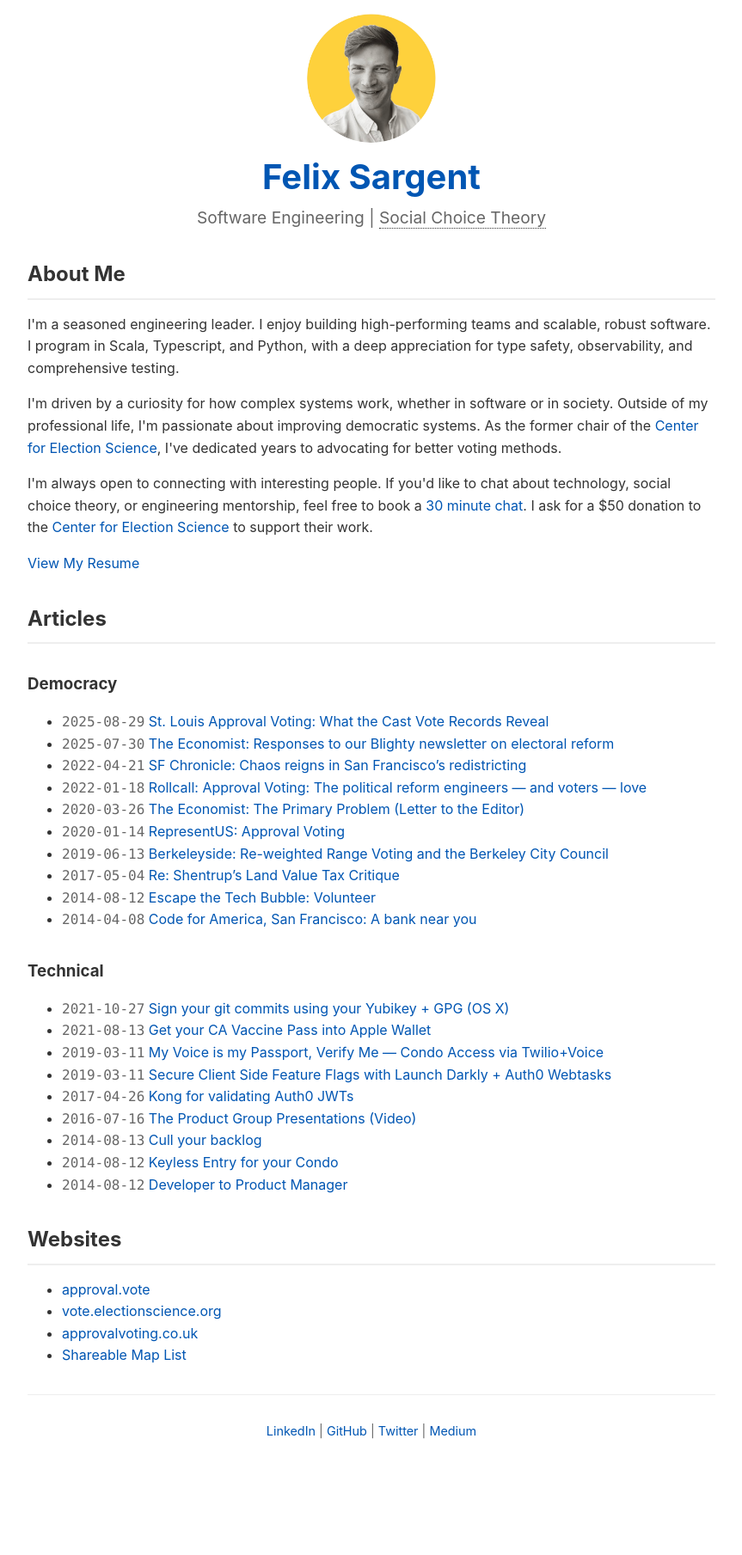
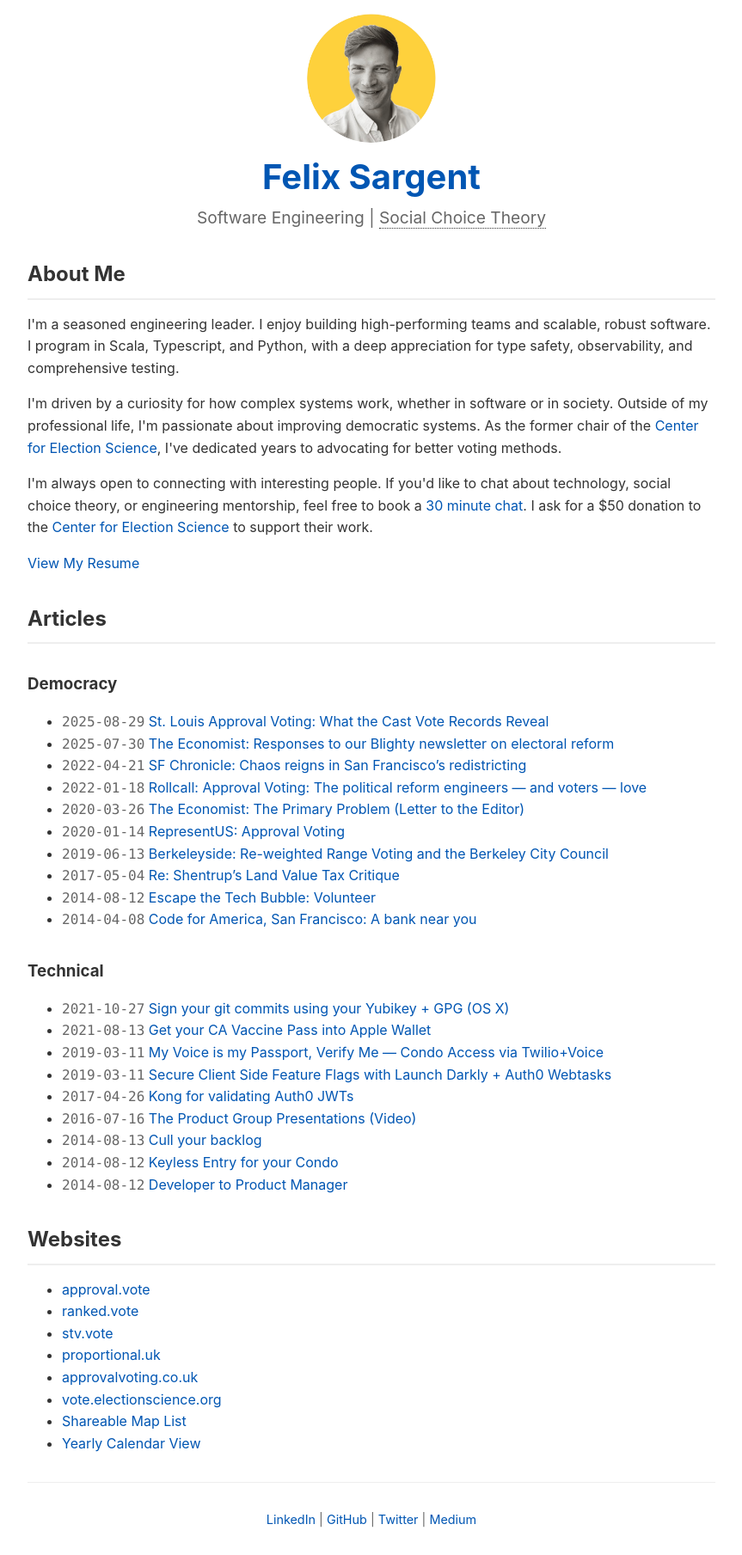
Before and after one commit to fsargent/fsargent.github.io, a Jekyll site: the page built from index.html, in a window 1280 px wide. Shown: the whole page at 86% size, without its empty margins (208-1071 px from the left). Built offline with Jekyll 4.4.1, drawn with Linux system fonts in a browser that asks for light colours; before the commit the page ends 1707 px from its top, so only the background shows below that.

Commit message:
add more of my websites

```diff
--- a/index.html
+++ b/index.html
@@ -48,8 +48,12 @@ title: Home
     <h2>Websites</h2>
     <ul>
         <li><a href="https://approval.vote">approval.vote</a></li>
+        <li><a href="https://ranked.vote/">ranked.vote</a></li>
+        <li><a href="https://stv.vote/">stv.vote</a></li>
+        <li><a href="https://proportional.uk">proportional.uk</a></li>
+        <li><a href="https://approvalvoting.co.uk">approvalvoting.co.uk</a></li>
         <li><a href="https://vote.electionscience.org">vote.electionscience.org</a></li>
-        <li><a href="https://approvalvoting.co.uk">approvalvoting.co.uk</a></li>
         <li><a href="/map/">Shareable Map List</a></li>
+        <li><a href="/yearly-calendar/">Yearly Calendar View</a></li>
     </ul>
 </section>
```
